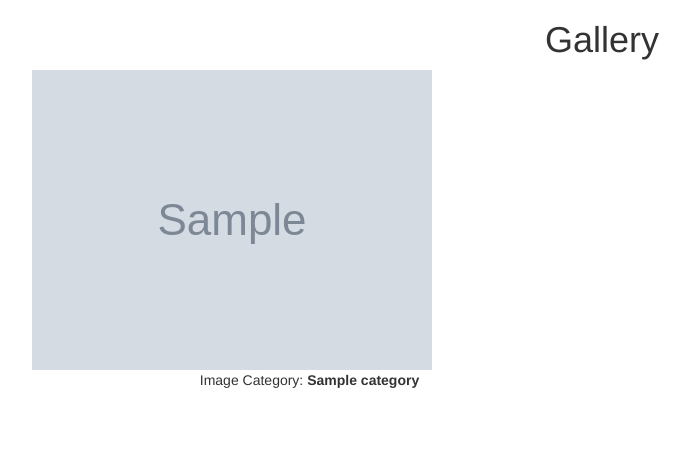
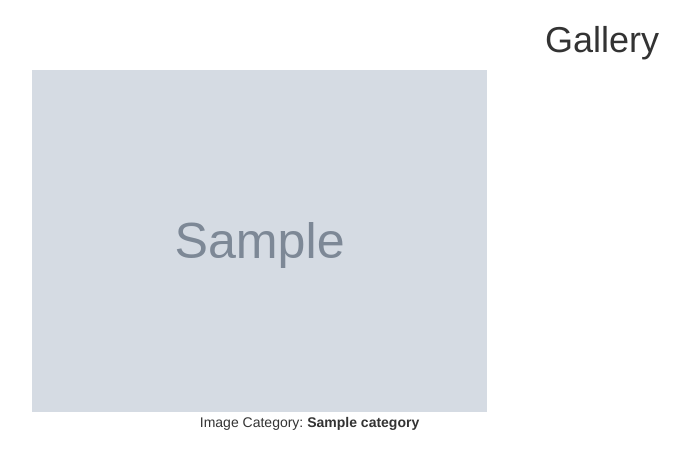
Before and after one commit to KiptooRugut/my-gallery, a Django app: page / in a window 1280 px wide. Shown: the part 52-521 px from the top of the page, without its empty margins (38-728 px from the left). Run offline with Django 3.2, Linux system fonts and the light colour scheme; tables that the repository leaves empty hold one stand-in row (values such as "Sample post"); grey boxes marked "Sample" are stand-in pictures; some libraries are stand-ins or nearby versions.

Commit message:
deployment

```diff
--- a/photolab/templates/all-photos/photolab.html
+++ b/photolab/templates/all-photos/photolab.html
@@ -3,7 +3,7 @@
     <div class="row ">
         {% for pic in photolab %}
         <div class="col-md-6" data-toggle="modal" data-target="#showPicModal{{pic.id}}">
-            <img src="{{pic.image.url}}" alt="Image" class="img-responsive">
+            <img src="{{pic.image.url}}" alt="Image" class="img-responsive" style="height: 342px;width: 455px;">
             <!-- <a href=""><img src="{{pic.image.url}}" class="img-responsive" alt="Image"></a> -->
             <p>Image Category: <strong>{{pic.category}}</strong></p>
         </div>
```
